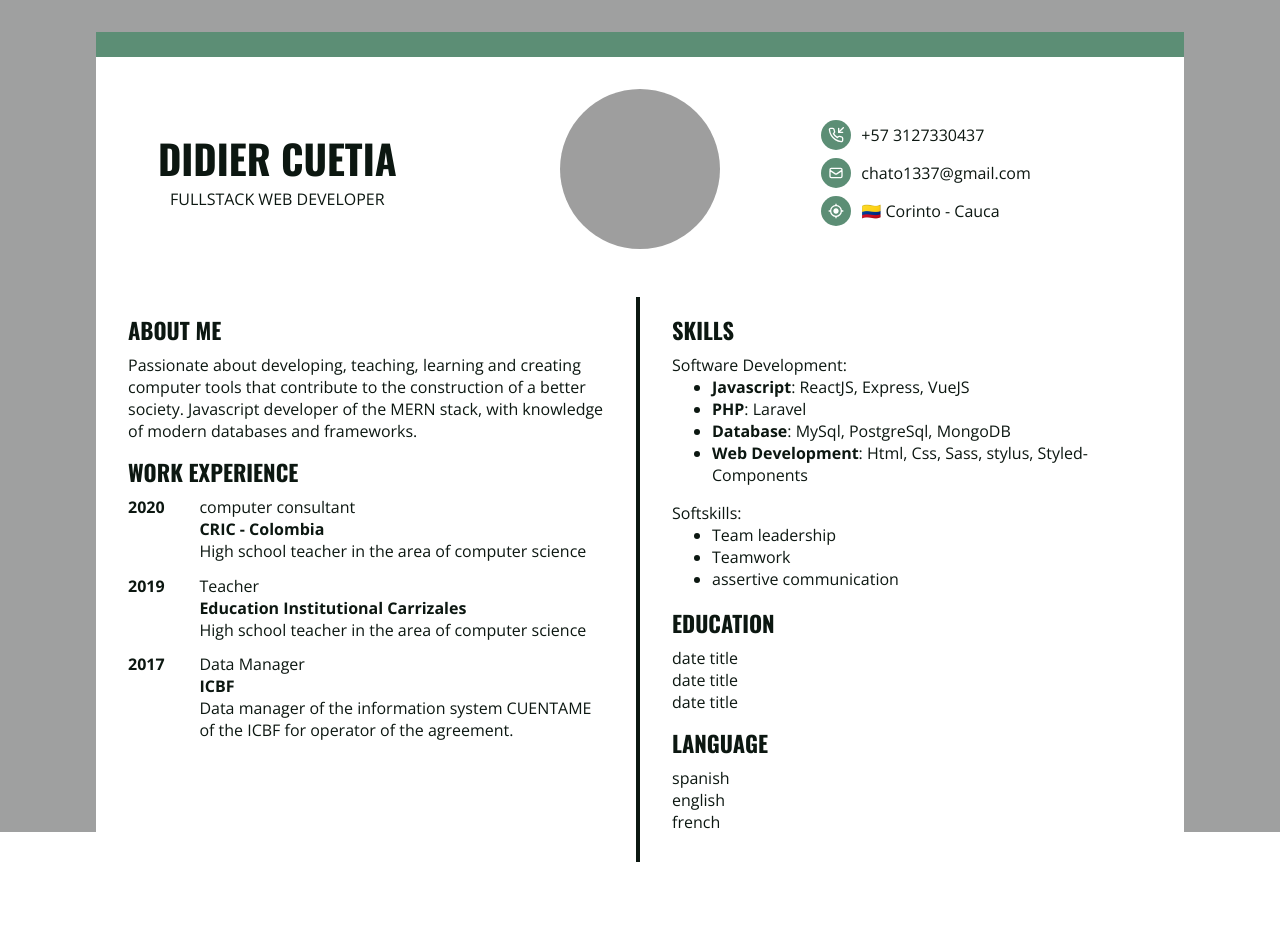
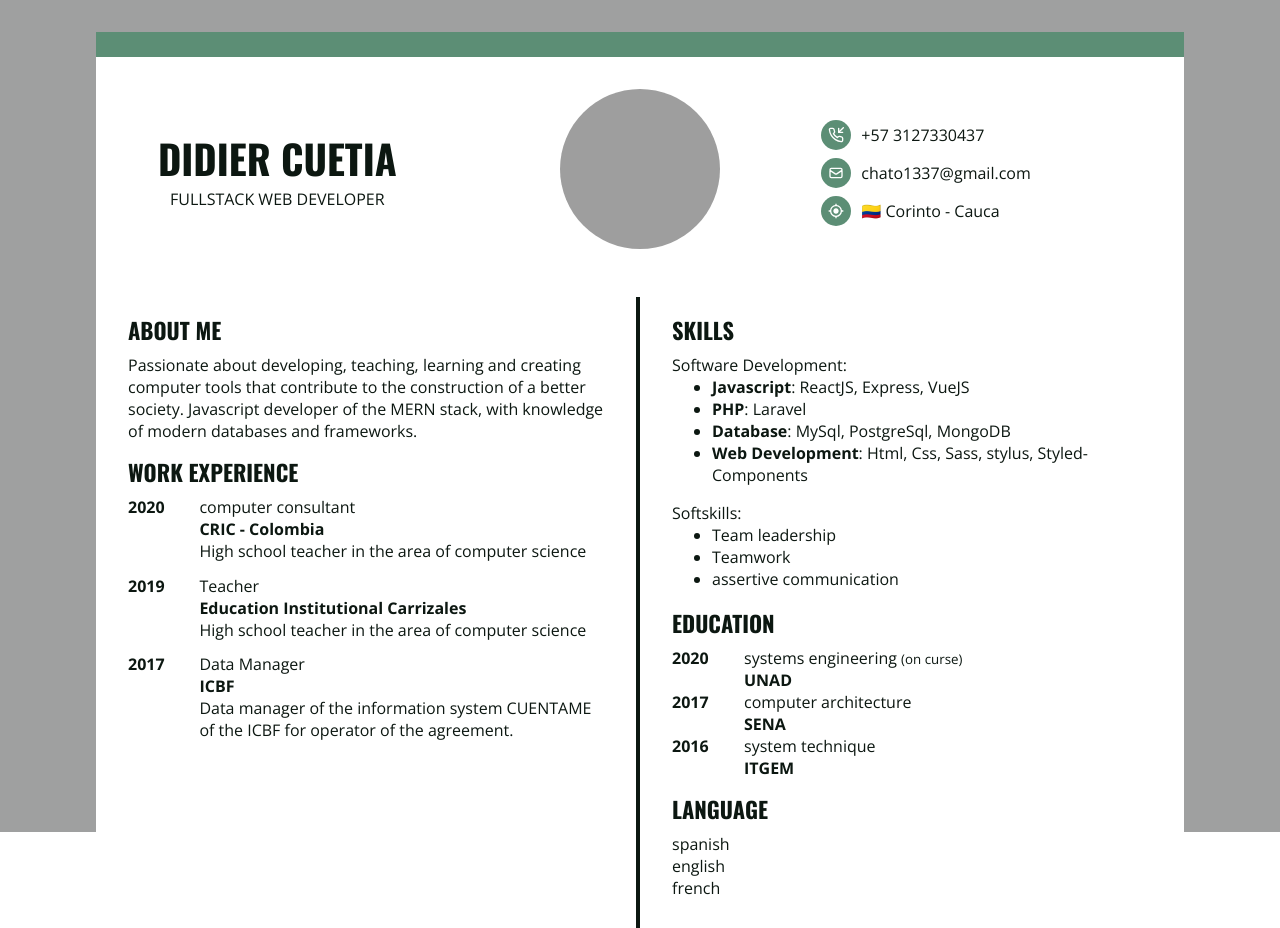
Before and after one commit to chato1337/frontend-cv, a React (Create React App) app: page / in a window 1280 px wide. Before the commit the page ends 862 px from the top, so only its background shows below. Built offline with nearby package versions, Linux system fonts and the light colour scheme; grey boxes are pictures that could not be loaded.

Commit message:
implements education section

```diff
--- a/package.json
+++ b/package.json
@@ -10,6 +10,7 @@
     "react": "^16.14.0",
     "react-dom": "^16.14.0",
     "react-icons": "^3.11.0",
+    "react-minimal-pie-chart": "^8.0.1",
     "react-scripts": "3.4.3"
   },
   "scripts": {
--- a/src/components/Education/education.scss
+++ b/src/components/Education/education.scss
@@ -0,0 +1,7 @@
+@import "../../styles/vars.scss";
+
+.Education__content {
+	display: grid;
+	grid-template-columns: 15% 85%;
+	grid-template-rows: auto;
+}
--- a/src/components/Education/index.jsx
+++ b/src/components/Education/index.jsx
@@ -1,12 +1,38 @@
 import React from "react";
+import "./education.scss";
 
 const Education = () => {
 	return (
 		<div className="Education content-item">
 			<h3>EDUCATION</h3>
-			<p>date title</p>
-			<p>date title</p>
-			<p>date title</p>
+			<div className="Education__content">
+				<div className="year">
+					<strong>2020</strong>
+				</div>
+				<div className="description">
+					<p>
+						systems engineering <small>(on curse)</small>
+					</p>
+
+					<strong>UNAD</strong>
+				</div>
+				<div className="year">
+					<strong>2017</strong>
+				</div>
+				<div className="description">
+					<p>computer architecture</p>
+
+					<strong>SENA</strong>
+				</div>
+				<div className="year">
+					<strong>2016</strong>
+				</div>
+				<div className="description">
+					<p>system technique</p>
+
+					<strong>ITGEM</strong>
+				</div>
+			</div>
 		</div>
 	);
 };
```
Also changed, not shown: 1 other file (tests, documents, lock files or other folders).
